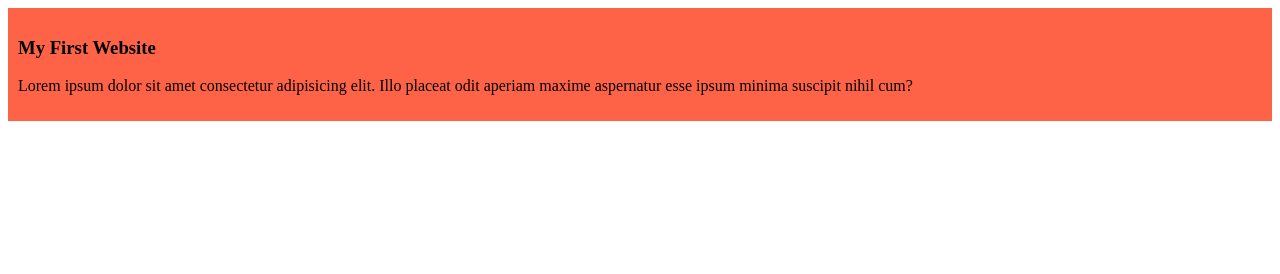
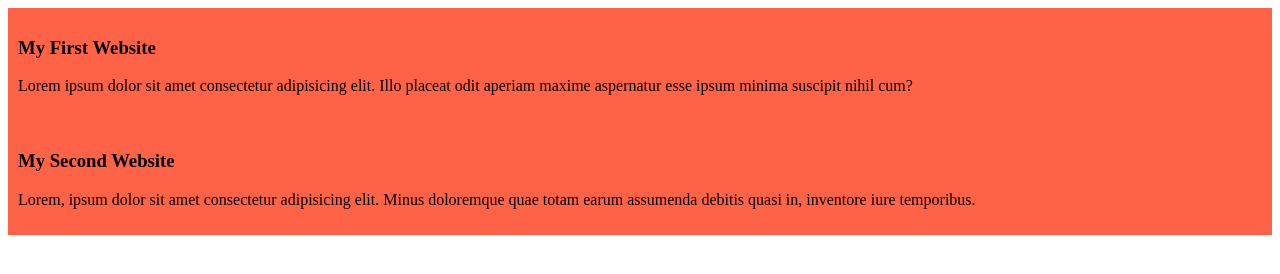
Before and after one commit to jaforis/my-simple-website2, a plain HTML site: page index.html in a window 1280 px wide. Drawn offline with Linux system fonts and the light colour scheme.

Commit message:
added second website

```diff
--- a/index.html
+++ b/index.html
@@ -11,5 +11,9 @@
         <h3>My First Website</h3>
         <p>Lorem ipsum dolor sit amet consectetur adipisicing elit. Illo placeat odit aperiam maxime aspernatur esse ipsum minima suscipit nihil cum?</p>
     </div>
+    <div>
+        <h3>My Second Website</h3>
+        <p>Lorem, ipsum dolor sit amet consectetur adipisicing elit. Minus doloremque quae totam earum assumenda debitis quasi in, inventore iure temporibus.</p>
+    </div>
 </body>
 </html>
```
